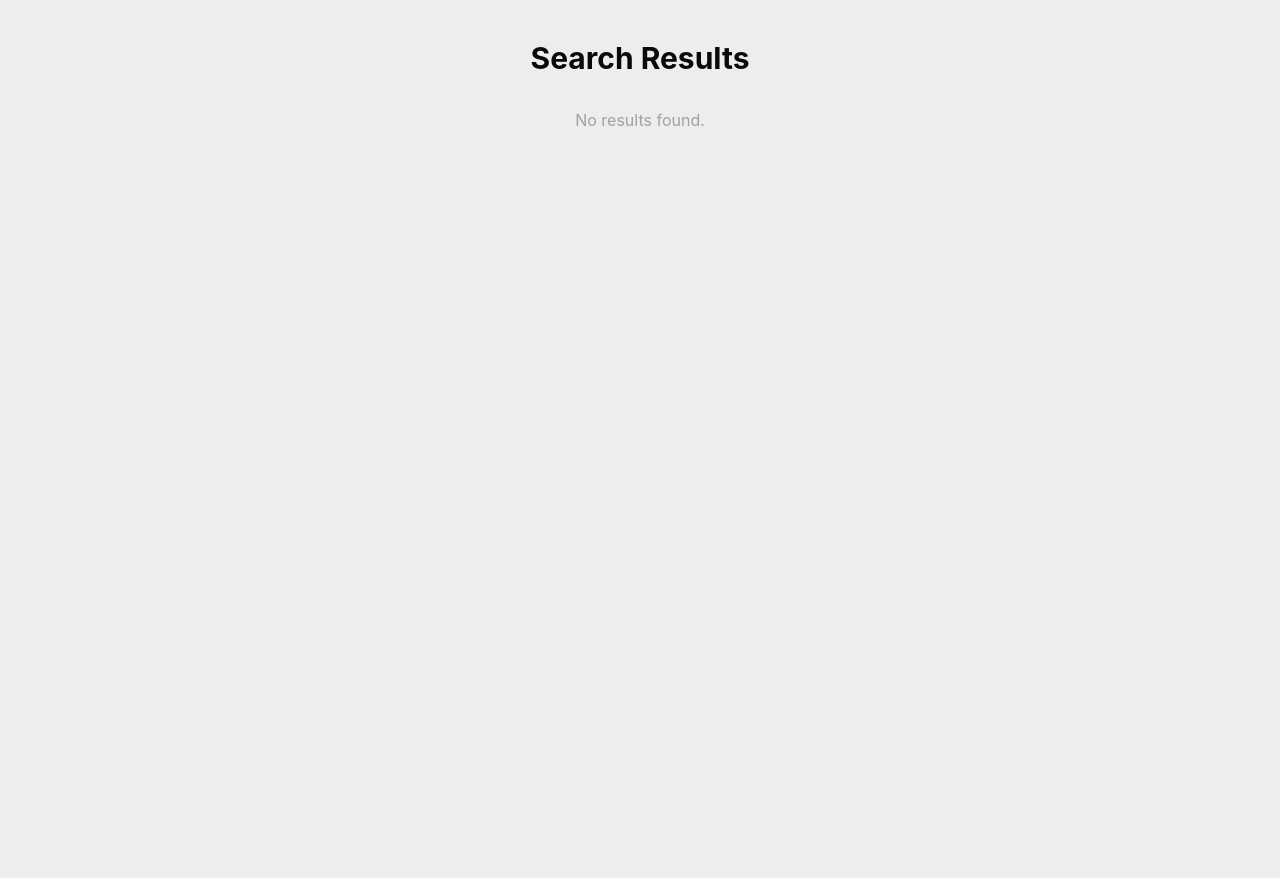
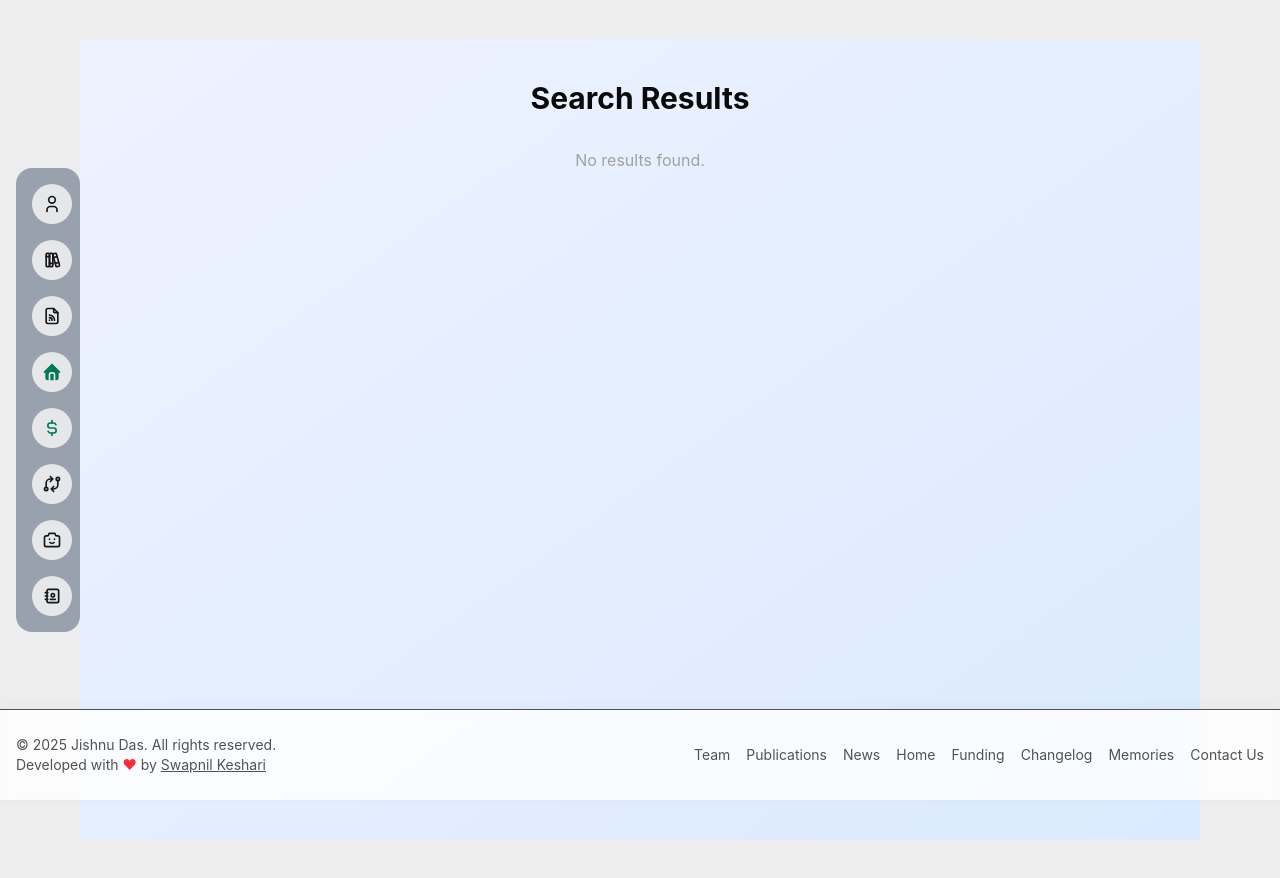
Before and after one commit to jishnu-lab/jishnu-lab.github.io, a Next.js app: page /search in a window 1280 px wide. Before the commit the page ends 800 px from the top, so only its background shows below. Built offline with nearby package versions, Linux system fonts and the light colour scheme.

Commit message:
add search, vercel endpoint

```diff
--- a/src/pages/index.js
+++ b/src/pages/index.js
@@ -111,7 +111,7 @@ export default function Home() {
     <>
       <Head>
         <title>Jishnu Lab</title>
-        <meta name="description" content="Systems Immunology Lab at Pitt—Integrative Computational Science" />
+        <meta name="description" content="Systems Immunology Lab" />
         <link rel="icon" type="image/png" href="/favicon-512x512.png"/>
       </Head>
       <Layout>
--- a/src/pages/search.js
+++ b/src/pages/search.js
@@ -1,7 +1,9 @@
 "use client";
+import Link from "next/link";
+import Head from "next/head";
+import Layout from "@/components/common/layout";
 import { useSearchParams } from "next/navigation";
 import { useEffect, useState } from "react";
-import Link from "next/link";
 
 export default function SearchPage() {
   const params = useSearchParams();
@@ -12,18 +14,27 @@ export default function SearchPage() {
   useEffect(() => {
     if (!query) return;
     setLoading(true);
-    fetch(`/api/perplexity?q=${encodeURIComponent(query)}`)
+    // Replace with your Vercel project
+    fetch(`https://jishnu-lab-github-io.vercel.app//api/perplexity?q=${encodeURIComponent(query)}`)
       .then(res => res.json())
       .then(data => setResults(data.results || []))
       .finally(() => setLoading(false));
   }, [query]);
 
   return (
-    <div className="px-4 py-10 max-w-2xl mx-auto min-h-screen">
-      <h1 className="font-bold text-3xl text-center mb-6">Search Results</h1>
-      {query && (
-        <div className="mb-8 text-center text-neutral-500">
-          Powered by <span className="font-mono text-indigo-700 font-bold">Perplexity Pro</span><br/>
+    <>
+      <Head>
+        <title>Search Results</title>
+        <meta name="description" content="Systems Immunology Lab" />
+        <link rel="icon" type="image/png" href="/favicon-512x512.png"/>
+      </Head>
+      <Layout>
+        <main className="min-h-screen bg-gradient-to-br from-indigo-50 to-blue-100 dark:from-neutral-950 dark:to-neutral-900 flex flex-col items-center">
+          <div className="px-4 py-10 max-w-2xl mx-auto min-h-screen">
+            <h1 className="font-bold text-3xl text-center mb-6">Search Results</h1>
+            {query && (
+              <div className="mb-8 text-center text-neutral-500">
+                Powered by <span className="font-mono text-indigo-700 font-bold">Perplexity Pro</span><br/>
           Searching for: <span className="font-mono text-indigo-600">{query}</span>
         </div>
       )}
@@ -43,5 +54,8 @@ export default function SearchPage() {
         ))}
       </ul>
     </div>
+    </main>
+    </Layout>
+    </>
   );
 }
```
